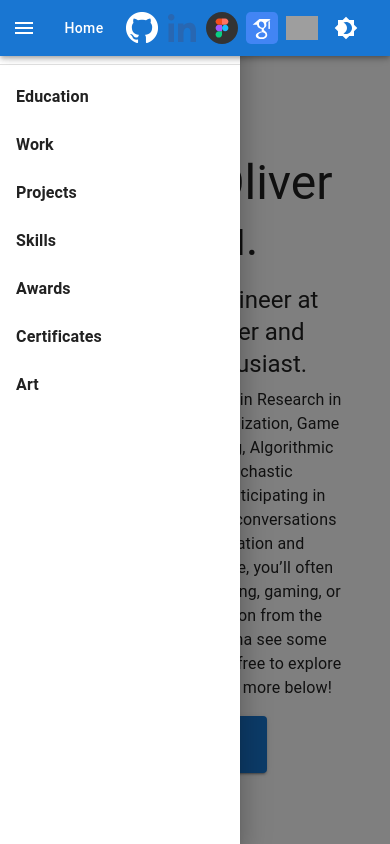
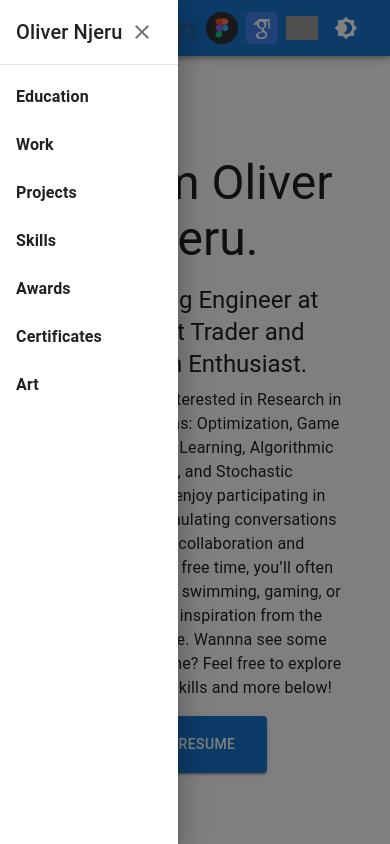
Before and after one commit to olivernjeru/olivernjeru.github.io, a React (Create React App) app: page / in a window 390 px wide. Both pictures are taken after a click on the button 24 px from the left and 28 px from the top of the page. Shown: the top 844 px of the page. Built offline with nearby package versions, Linux system fonts and the light colour scheme; grey boxes are pictures that could not be loaded.

Commit message:
fix: update Navbar drawer behavior and z-index for better accessibility

```diff
--- a/src/components/Navbar.js
+++ b/src/components/Navbar.js
@@ -66,14 +66,14 @@ const Navbar = ({ themeMode, toggleTheme }) => {
 
   return (
     <>
-      <AppBar position="fixed" sx={{ top: 0, zIndex: theme.zIndex.drawer + 1 }}>
+      <AppBar position="fixed" sx={{ top: 0 }}>
         <Toolbar>
           {/* Mobile: hamburger */}
           {isMobile && (
             <IconButton
               edge="start"
               color="inherit"
-              onClick={() => setDrawerOpen(true)}
+              onClick={() => setDrawerOpen(!drawerOpen)}
             >
               <MenuIcon />
             </IconButton>
@@ -174,9 +174,22 @@ const Navbar = ({ themeMode, toggleTheme }) => {
       <Drawer
         open={drawerOpen}
         onClose={() => setDrawerOpen(false)}
-        ModalProps={{ keepMounted: true }}
+        ModalProps={{
+          keepMounted: true,
+          sx: {
+            zIndex: theme.zIndex.modal + 1, // Higher than default modal z-index
+          }
+        }}
+        slotPropos={{
+          paper: {
+            sx: {
+              width: 240,
+              zIndex: (theme) => theme.zIndex.modal + 2, // Ensure paper is above the modal backdrop
+            },
+          },
+        }}
       >
-        <Box sx={{ width: 240 }} role="presentation">
+        <Box sx={{ height: '100%' }} role="presentation">
           <Box
             sx={{
               display: 'flex',
```
